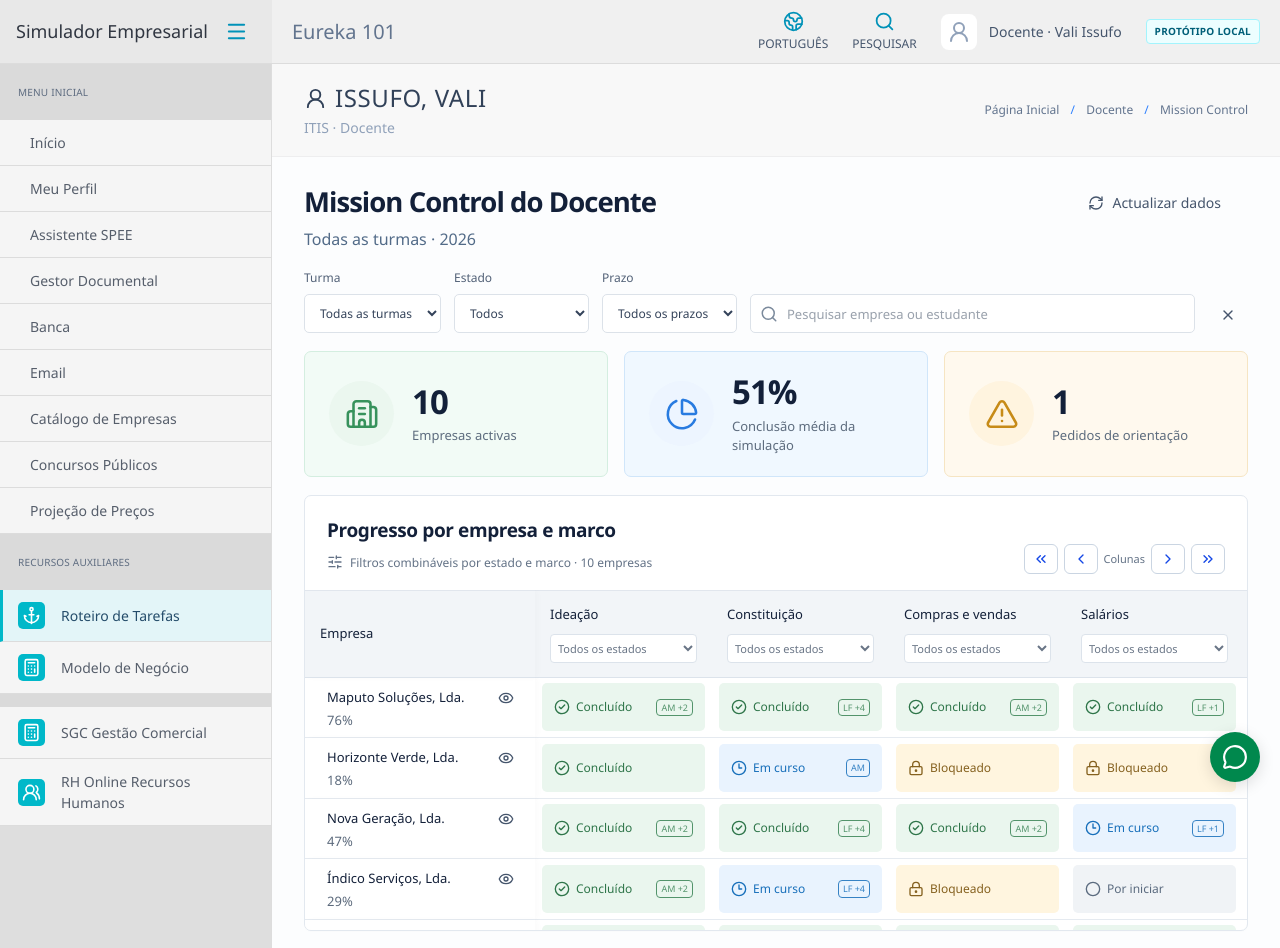
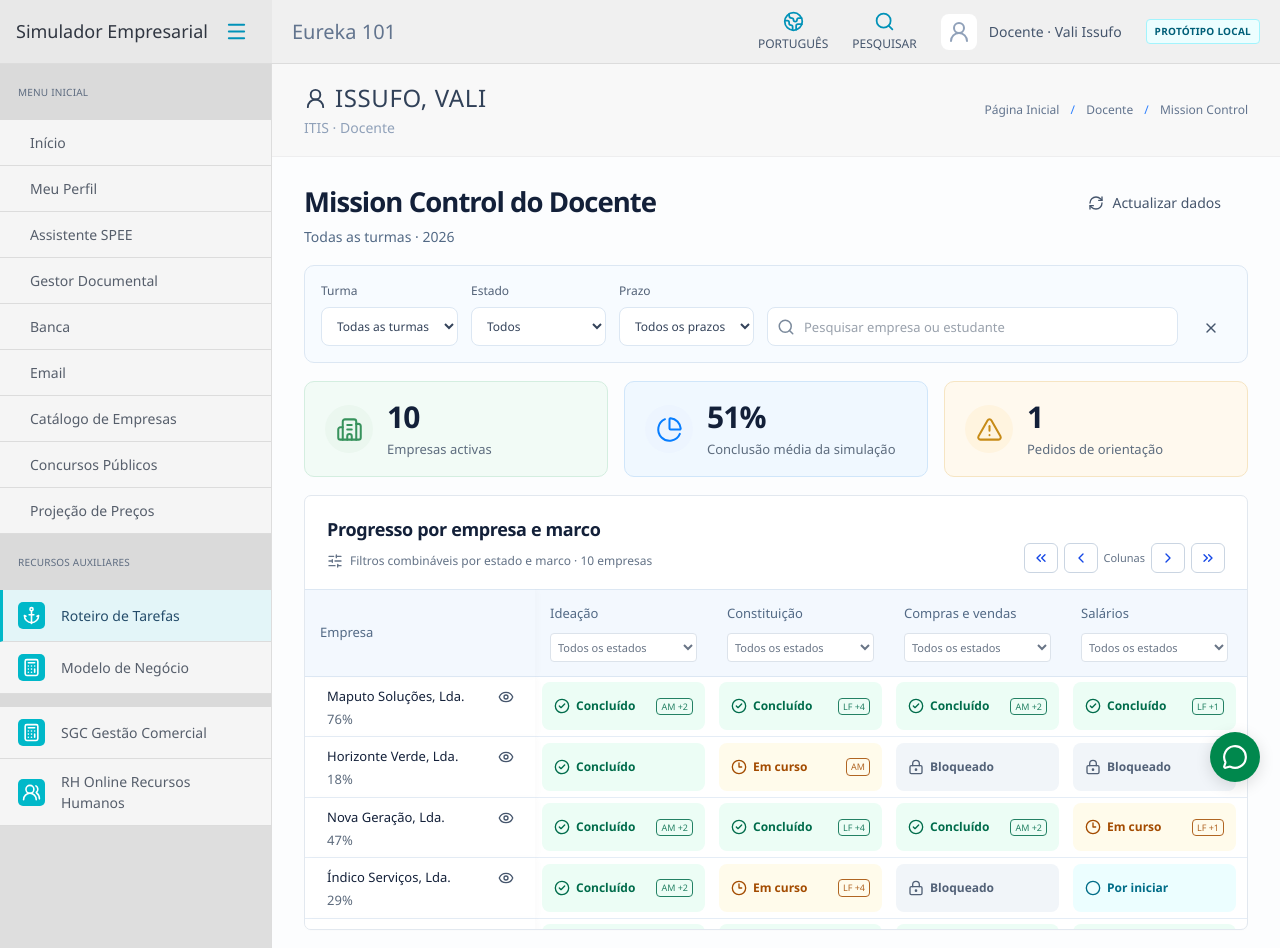
Before and after one commit to vissufouct/spee-mission-control, a React (Vite) app in the folder frontend/: page /docente/mission-control in a window 1280 px wide. Shown: the top 948 px of the page. Built offline with nearby package versions, Linux system fonts and the light colour scheme.

Commit message:
Align teacher mission control with approved layout

```diff
--- a/frontend/src/features/teacher-mission-control/components/ActivityDialog.tsx
+++ b/frontend/src/features/teacher-mission-control/components/ActivityDialog.tsx
@@ -10,7 +10,7 @@ export function ActivityDialog({ company, selection, onSelect }: { company: Comp
   const activity = company.activities.find(a => a.id === selection?.activityId)
   const result = company.results.find(r => r.id === selection?.resultId && r.activityId === activity?.id)
   const modulePreview = moduleActivityId === activity?.id && !result
-  return <Dialog open={!!activity} onOpenChange={open => { if (!open) { setModuleActivityId(null); onSelect(null) } }} title={result?.title ?? activity?.title ?? 'Actividade'} description={company.name + ' · ' + (activity?.module ?? '')}>
+  return <Dialog className="teacher-dialog" open={!!activity} onOpenChange={open => { if (!open) { setModuleActivityId(null); onSelect(null) } }} title={result?.title ?? activity?.title ?? 'Actividade'} description={company.name + ' · ' + (activity?.module ?? '')}>
     {activity && <div className="teacher-stack mt-6">
       {result ? <>
         <Button variant="outline" size="sm" className="self-start" onClick={() => { setModuleActivityId(null); onSelect({ activityId: activity.id }) }}>Voltar à actividade</Button>
--- a/frontend/src/features/teacher-mission-control/components/GeneralOrientationsPanel.tsx
+++ b/frontend/src/features/teacher-mission-control/components/GeneralOrientationsPanel.tsx
@@ -30,7 +30,7 @@ export function GeneralOrientationsPanel({ snapshot }: { snapshot: TeacherSnapsh
     <div className="teacher-section-heading"><div><h2>Orientações gerais do docente</h2><p className="teacher-hint">Inicie uma orientação para todas ou para várias turmas, sem depender de um pedido.</p></div><Button onClick={() => { mutation.reset(); setOpen(true) }}>Nova orientação geral</Button></div>
     {feedback && <p className="teacher-feedback" role="status">{feedback}</p>}
     {snapshot.generalOrientations.length ? <ul className="teacher-general-orientations">{[...snapshot.generalOrientations].reverse().map(item => <li key={item.id}><div><strong>{item.subject}</strong><span>{item.activity}</span><p>{item.message}</p></div><small>{item.classIds.map(id => snapshot.classes.find(value => value.id === id)?.name).filter(Boolean).join(', ')} · {item.author} · {formatInstant(item.createdAt)}</small></li>)}</ul> : <div className="teacher-empty"><p>Ainda não existem orientações gerais.</p><p>Utilize este painel para comunicar com várias turmas no mesmo ciclo.</p></div>}
-    <Dialog open={open} onOpenChange={value => { if (!mutation.isPending) setOpen(value) }} title="Nova orientação geral" description="A mensagem ficará visível no cenário local das turmas seleccionadas.">
+    <Dialog className="teacher-dialog" open={open} onOpenChange={value => { if (!mutation.isPending) setOpen(value) }} title="Nova orientação geral" description="A mensagem ficará visível no cenário local das turmas seleccionadas.">
       <form className="teacher-form" onSubmit={handleSubmit(publish)}>
         <fieldset className="teacher-class-selection"><legend>Turmas destinatárias</legend>{snapshot.classes.map(item => <label key={item.id}><input type="checkbox" value={item.id} {...register('classIds')} />{item.name} · {item.subject}</label>)}{errors.classIds && <span role="alert">{errors.classIds.message}</span>}</fieldset>
         <label>Actividade<select {...register('activity')} aria-label="Actividade" aria-invalid={!!errors.activity}><option value="">Seleccione uma actividade</option>{activityOptions.map(activity => <option key={activity} value={activity}>{activity}</option>)}</select>{errors.activity && <span role="alert">{errors.activity.message}</span>}</label>
--- a/frontend/src/features/teacher-mission-control/components/OrientationRequestsDialog.tsx
+++ b/frontend/src/features/teacher-mission-control/components/OrientationRequestsDialog.tsx
@@ -38,7 +38,7 @@ export function OrientationRequestsDialog({ snapshot, companyId, open, onOpenCha
   }
   const company = selected ? snapshot.companies.find(item => item.id === selected.companyId) : undefined
   const activity = company?.activities.find(item => item.id === selected?.activityId)
-  return <Dialog className="max-w-5xl" open={open} onOpenChange={onOpenChange} title="Pedidos de orientação" description={companyId ? 'Conversas desta empresa' : 'Pedidos recebidos em todas as turmas'}>
+  return <Dialog className="teacher-dialog max-w-5xl" open={open} onOpenChange={onOpenChange} title="Pedidos de orientação" description={companyId ? 'Conversas desta empresa' : 'Pedidos recebidos em todas as turmas'}>
     <div className="teacher-request-layout">
       <nav className="teacher-request-list" aria-label="Lista de pedidos de orientação">
         {requests.map(request => {
--- a/frontend/src/features/teacher-mission-control/components/OrientationsPanel.tsx
+++ b/frontend/src/features/teacher-mission-control/components/OrientationsPanel.tsx
@@ -27,10 +27,10 @@ export function OrientationsPanel({ company, snapshot }: { company: Company; sna
     {feedback && <p className="teacher-feedback" role="status">{feedback}</p>}
     {notes.length ? <ul className="teacher-notes">{notes.map(note => <li key={note.id}><div><strong>{note.subject}</strong><span className="teacher-note-state">{note.status === 'draft' ? 'Rascunho' : 'Publicada no cenário'}</span><p className="teacher-note-message">{note.message}</p><small>{company.activities.find(a => a.id === note.activityId)?.title} · {note.author} · {formatInstant(note.updatedAt)}</small><p className="teacher-hint">Motivo: {note.reason}</p></div><div className="teacher-actions">{note.status === 'draft' && <><Button variant="outline" size="sm" onClick={() => startEdit(note)}>Editar</Button><Button variant="outline" size="sm" onClick={() => { mutation.reset(); setConfirmation({ note, action: 'remove' }) }}>Eliminar</Button><Button size="sm" onClick={() => { mutation.reset(); setConfirmation({ note, action: 'record' }) }}>Publicar orientação</Button></>}</div></li>)}</ul> : <div className="teacher-empty"><p>Ainda não existem orientações para esta empresa.</p><p>Comece por um rascunho com o contexto e o motivo.</p></div>}
     <details className="teacher-audit"><summary>Histórico das orientações ({audit.length})</summary>{audit.length ? <ul>{[...audit].reverse().map(event => <li key={event.id}><strong>{actionLabels[event.action]}</strong> · {event.actor} · {formatInstant(event.occurredAt)}<p>{event.reason}</p></li>)}</ul> : <p>Sem alterações registadas.</p>}</details>
-    <Dialog open={!!editing} onOpenChange={open => { if (!open && !mutation.isPending) setEditing(null) }} title={editing === 'new' ? 'Nova orientação' : 'Editar orientação'} description={company.name}>
+    <Dialog className="teacher-dialog" open={!!editing} onOpenChange={open => { if (!open && !mutation.isPending) setEditing(null) }} title={editing === 'new' ? 'Nova orientação' : 'Editar orientação'} description={company.name}>
       {editing && <OrientationForm key={editing === 'new' ? 'new' : editing.id} company={company} initial={editing === 'new' ? undefined : editing} pending={mutation.isPending} error={mutation.error?.message} onSave={save} onCancel={() => setEditing(null)} />}
     </Dialog>
-    <Dialog open={!!confirmation} onOpenChange={open => { if (!open && !mutation.isPending) setConfirmation(null) }} title={confirmation?.action === 'remove' ? 'Eliminar rascunho?' : 'Publicar orientação?'} description={confirmation?.note.subject}>
+    <Dialog className="teacher-dialog" open={!!confirmation} onOpenChange={open => { if (!open && !mutation.isPending) setConfirmation(null) }} title={confirmation?.action === 'remove' ? 'Eliminar rascunho?' : 'Publicar orientação?'} description={confirmation?.note.subject}>
       <div className="teacher-stack mt-5"><p>{confirmation?.action === 'remove' ? 'O rascunho será eliminado deste browser. O histórico da intervenção será mantido.' : 'A orientação ficará visível no cenário local desta empresa e não poderá ser editada ou eliminada. A publicação não altera o progresso.'}</p>
         {mutation.error && <p role="alert" className="text-red-700">{mutation.error.message}</p>}
         <div className="teacher-actions"><Button variant="outline" disabled={mutation.isPending} onClick={() => setConfirmation(null)}>Cancelar</Button><Button disabled={mutation.isPending} onClick={confirm}>{mutation.isPending ? 'A guardar…' : confirmation?.action === 'remove' ? 'Confirmar eliminação' : 'Confirmar publicação'}</Button></div>
--- a/frontend/src/features/teacher-mission-control/styles.css
+++ b/frontend/src/features/teacher-mission-control/styles.css
@@ -2,7 +2,7 @@
 .teacher-stack { min-width: 0; display: flex; flex-direction: column; gap: 18px; }
 .teacher-heading { display: flex; align-items: flex-start; justify-content: space-between; gap: 20px; }
 .teacher-heading h1 { font-size: clamp(25px, 2.15vw, 34px); font-weight: 700; letter-spacing: -.035em; line-height: 1.2; }
-.teacher-heading p { margin-top: 9px; color: #526b88; font-size: 16px; }
+.teacher-heading p { margin-top: 8px; color: #526985; font-size: 14px; }
 .teacher-heading-meta { flex-shrink: 0; display: grid; grid-template-columns: auto auto; align-items: center; justify-items: end; gap: 7px 15px; }
 .teacher-heading-meta > span { font-size: 9px; color: #718193; letter-spacing: .04em; }
 .teacher-heading-meta small { grid-column: 1 / -1; font-size: 11px; color: #7a8795; }
@@ -14,10 +14,10 @@
 .teacher-search svg { position: absolute; bottom: 10px; left: 10px; color: #7b8a9c; }
 .teacher-search input { padding-left: 36px; font-size: 13px; font-weight: 400; }
 .teacher-metrics { display: grid; grid-auto-columns: minmax(0, 1fr); grid-auto-flow: column; gap: 16px; }
-.teacher-metric { display: flex; align-items: center; gap: 18px; min-height: 109px; padding: 20px 24px; border: 1px solid #e2e8ef; background: white; border-radius: 7px; text-align: left; }
-.teacher-metric strong { display: block; font-size: 33px; line-height: 1.2; font-weight: 650; letter-spacing: -.03em; }
+.teacher-metric { display: flex; align-items: center; gap: 14px; min-height: 96px; padding: 16px 20px; border: 1px solid #dce7f3; background: white; border-radius: 10px; text-align: left; }
+.teacher-metric strong { display: block; font-size: 30px; line-height: 1.2; font-weight: 650; letter-spacing: -.03em; }
 .teacher-metric-label { display: block; margin-top: 5px; font-size: 13px; color: #5d6c7e; }
-.teacher-metric-icon { display: grid; place-items: center; width: 65px; height: 65px; border-radius: 50%; flex-shrink: 0; background: #edf5ff; color: #287be0; }
+.teacher-metric-icon { display: grid; place-items: center; width: 48px; height: 48px; border-radius: 50%; flex-shrink: 0; background: #edf5ff; color: #087eff; }
 .teacher-metric--green .teacher-metric-icon { background: #ebf7ef; color: #37925c; }
 .teacher-metric--amber .teacher-metric-icon { background: #fff4df; color: #c78b17; }
 .teacher-metric--red .teacher-metric-icon { background: #fff0ef; color: #d35b58; }
@@ -51,18 +51,18 @@ button.teacher-metric:hover, button.teacher-metric[aria-pressed="true"] { border
 .teacher-linked { display: block; color: #07849a; font-size: 10px; }
 .teacher-matrix-cell { display: flex; align-items: center; justify-content: space-between; gap: 9px; width: 100%; padding: 12px; min-height: 48px; border-radius: 5px; }
 .teacher-matrix-cell:hover { filter: brightness(.96); }
-.teacher-status { display: inline-flex; align-items: center; gap: 6px; font-size: 12px; line-height: 1.5; white-space: nowrap; }
+.teacher-status { display: inline-flex; align-items: center; gap: 6px; padding: 5px 9px; border-radius: 999px; font-size: 12px; font-weight: 600; line-height: 1.5; white-space: nowrap; }
 .teacher-status svg { flex-shrink: 0; width: 16px; height: 16px; }
-.teacher-status--completed { color: #2e7549; }
-.teacher-status--in-progress, .teacher-status--available { color: #176fba; }
-.teacher-status--blocked { color: #85611f; }
+.teacher-status--completed { color: #006c4b; background: #ecfdf5; }
+.teacher-status--in-progress, .teacher-status--available { color: #a34b00; background: #fffbeb; }
+.teacher-status--blocked { color: #526177; background: #f1f5f9; }
 .teacher-status--returned { color: #b65045; }
-.teacher-status--not-started, .teacher-status--unavailable { color: #5b6b7f; }
-.teacher-cell--completed { background: #eaf6ee; color: #398355; }
-.teacher-cell--in-progress, .teacher-cell--available { background: #e9f3fe; color: #176fba; }
-.teacher-cell--blocked { background: #fff5df; color: #9b7325; }
+.teacher-status--not-started, .teacher-status--unavailable { color: #006d88; background: #ecfeff; }
+.teacher-cell--completed { background: #ecfdf5; color: #006c4b; }
+.teacher-cell--in-progress, .teacher-cell--available { background: #fffbeb; color: #a34b00; }
+.teacher-cell--blocked { background: #f1f5f9; color: #526177; }
 .teacher-cell--returned { background: #fff0ec; color: #b65045; }
-.teacher-cell--not-started, .teacher-cell--unavailable { background: #f0f3f6; color: #7b8796; }
+.teacher-cell--not-started, .teacher-cell--unavailable { background: #ecfeff; color: #006d88; }
 .teacher-initials { border: 1px solid currentColor; border-radius: 4px; opacity: .85; font-size: 9px; padding: 1px 4px; white-space: nowrap; }
 .teacher-footnote { display: flex; gap: 8px; font-size: 11px; line-height: 1.65; color: #5d6d80; }
 .teacher-footnote svg { flex-shrink: 0; margin-top: 2px; }
@@ -76,8 +76,8 @@ button.teacher-metric:hover, button.teacher-metric[aria-pressed="true"] { border
 .teacher-text-link { color: #076dd7; font-size: 12px; text-align: left; }
 .teacher-text-link:hover { text-decoration: underline; }
 .teacher-steps { display: grid; grid-template-columns: repeat(5, minmax(150px, 1fr)); overflow-x: auto; padding: 8px 0 0; gap: 12px; }
-.teacher-steps > button { position: relative; display: flex; flex-direction: column; align-items: center; gap: 6px; padding: 6px 8px; border: 1px solid transparent; border-radius: 6px; font-size: 12px; }
-.teacher-steps > button[aria-pressed="true"] { border-color: #6bb5ee; background: #f7fbff; }
+.teacher-steps > button { position: relative; display: flex; flex-direction: column; align-items: center; gap: 8px; padding: 12px 8px; border: 1px solid #dce7f3; border-top: 3px solid transparent; border-radius: 10px; background: #f7fbff; font-size: 12px; }
+.teacher-steps > button[aria-pressed="true"] { border-color: #cbdff5; border-top-color: #087eff; background: #f1f8ff; }
 .teacher-step-icon { display: grid; place-items: center; width: 44px; height: 44px; border-radius: 50%; font-size: 20px; }
 .teacher-step-arrow { position: absolute; top: 25px; right: -18px; color: #a8b6c6; }
 .teacher-table-scroll { position: relative; overflow: auto; }
@@ -180,6 +180,36 @@ button.teacher-metric:hover, button.teacher-metric[aria-pressed="true"] { border
 .teacher-compact-trail .teacher-timeline { flex-direction: row; gap: 18px; }
 .teacher-compact-trail .teacher-timeline > li { flex: 1; min-width: 0; padding-bottom: 0; }
 .teacher-compact-trail .teacher-timeline p { display: -webkit-box; -webkit-line-clamp: 2; -webkit-box-orient: vertical; overflow: hidden; }
+/* Functional content only, including isolated stories and portalled dialogs. */
+.teacher-page, .teacher-stack, .teacher-contribution-layout, .teacher-dialog { --teacher-border: #dce7f3; color: #132039; }
+:where(.teacher-page, .teacher-stack, .teacher-contribution-layout) .spee-panel { border: 1px solid var(--teacher-border); border-radius: 10px; background: #fff; box-shadow: none; }
+.teacher-filters { padding: 16px; border: 1px solid var(--teacher-border); border-radius: 10px; background: #f7fbff; }
+.teacher-filters select, .teacher-filters input, .teacher-form input, .teacher-form textarea, .teacher-form select { border-color: #dce7f3; border-radius: 8px; }
+.teacher-metric-icon svg { width: 27px; height: 27px; }
+.teacher-section h2, .teacher-matrix-panel h2 { font-size: 18px; }
+.teacher-table thead th, .teacher-matrix thead th { background: #f3f8fe; color: #526985; border-color: #dce7f3; }
+.teacher-table tbody tr:hover { background: #f7fbff; }
+.teacher-table th, .teacher-table td, .teacher-matrix td, .teacher-matrix tbody th { border-color: #e5edf6; }
+.teacher-matrix-cell { border-radius: 8px; }
+.teacher-matrix-cell .teacher-status { padding: 0; background: transparent; }
+.teacher-tabs { border-color: #dce7f3; border-radius: 10px; background: #f7fbff; padding: 4px; gap: 4px; }
+.teacher-tabs button { border-radius: 7px; padding: 9px 12px; font-weight: 600; }
+.teacher-tabs button[aria-pressed="true"] { background: #e5f3ff; color: #076dd7; }
+.teacher-notes, .teacher-general-orientations { display: grid; gap: 12px; }
+.teacher-notes > li, .teacher-general-orientations > li { padding: 16px; border: 1px solid #dce7f3; border-radius: 10px; background: #f7fbff; }
+.teacher-class-selection, .teacher-activity-detail-grid section, .teacher-module-preview { border-color: #dce7f3; border-radius: 10px; background: #f7fbff; }
+.teacher-note-state { border-radius: 999px; padding: 4px 8px; }
+.teacher-text-link { font-size: 13px; }
+.teacher-dialog { border: 1px solid var(--teacher-border); border-radius: 12px; padding: 24px; overscroll-behavior: contain; }
+.teacher-dialog > h2 { color: #132039; font-size: 22px; line-height: 1.3; }
+.teacher-dialog > p { color: #526985; }
+.teacher-request-list > button { border: 1px solid transparent; border-radius: 10px; }
+.teacher-request-list > button[aria-current="true"] { border-color: #cbdff5; background: #f1f8ff; }
+.teacher-request-message { border: 1px solid #dce7f3; border-radius: 10px; background: #f7fbff; font-size: 13px; }
+.teacher-request-message--teacher { background: #edf6ff; }
+.teacher-request-message small { font-size: 11px; }
+.teacher-request-thread { overflow-wrap: anywhere; }
+.teacher-page button:focus-visible, .teacher-stack button:focus-visible, .teacher-dialog button:focus-visible { outline: 2px solid #087eff; outline-offset: 3px; }
 @media (max-width: 1250px) {
  .teacher-contribution-layout { grid-template-columns: minmax(0,1fr); }
  .teacher-contribution-layout > aside { display: grid; grid-template-columns: 1fr 1fr; }
@@ -188,6 +218,9 @@ button.teacher-metric:hover, button.teacher-metric[aria-pressed="true"] { border
  .teacher-metric-label { font-size: 12px; }
 }
 @media (max-width: 700px) {
+ .teacher-dialog { padding: 20px 16px; }
+ .teacher-heading > div, .teacher-metric > div { min-width: 0; }
+ .teacher-heading h1 { overflow-wrap: anywhere; }
  .teacher-heading { flex-direction: column; gap: 12px; }
  .teacher-heading-meta { display: flex; flex-direction: column; align-items: flex-start; }
  .teacher-metrics { grid-auto-flow: row; grid-template-columns: repeat(2,minmax(0,1fr)); }
```
Also changed, not shown: 2 other files (tests, documents, lock files or other folders).
